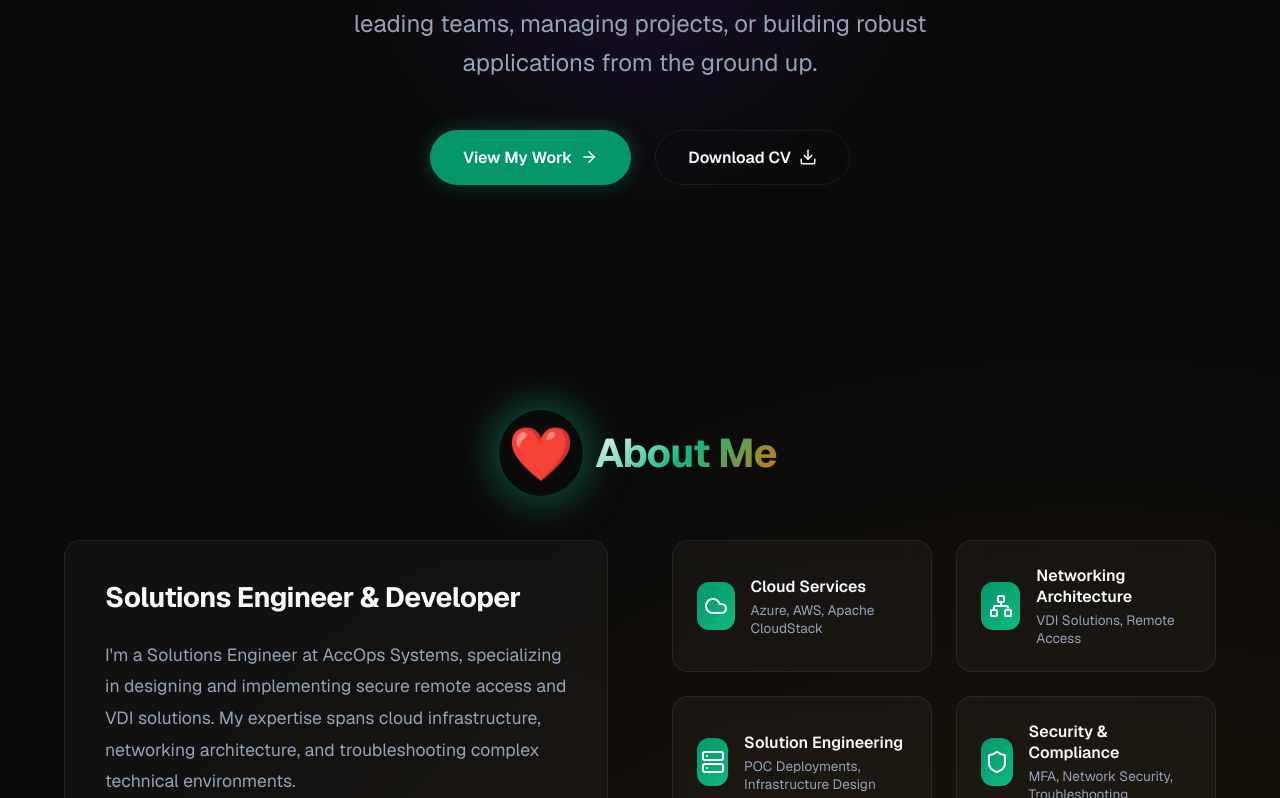
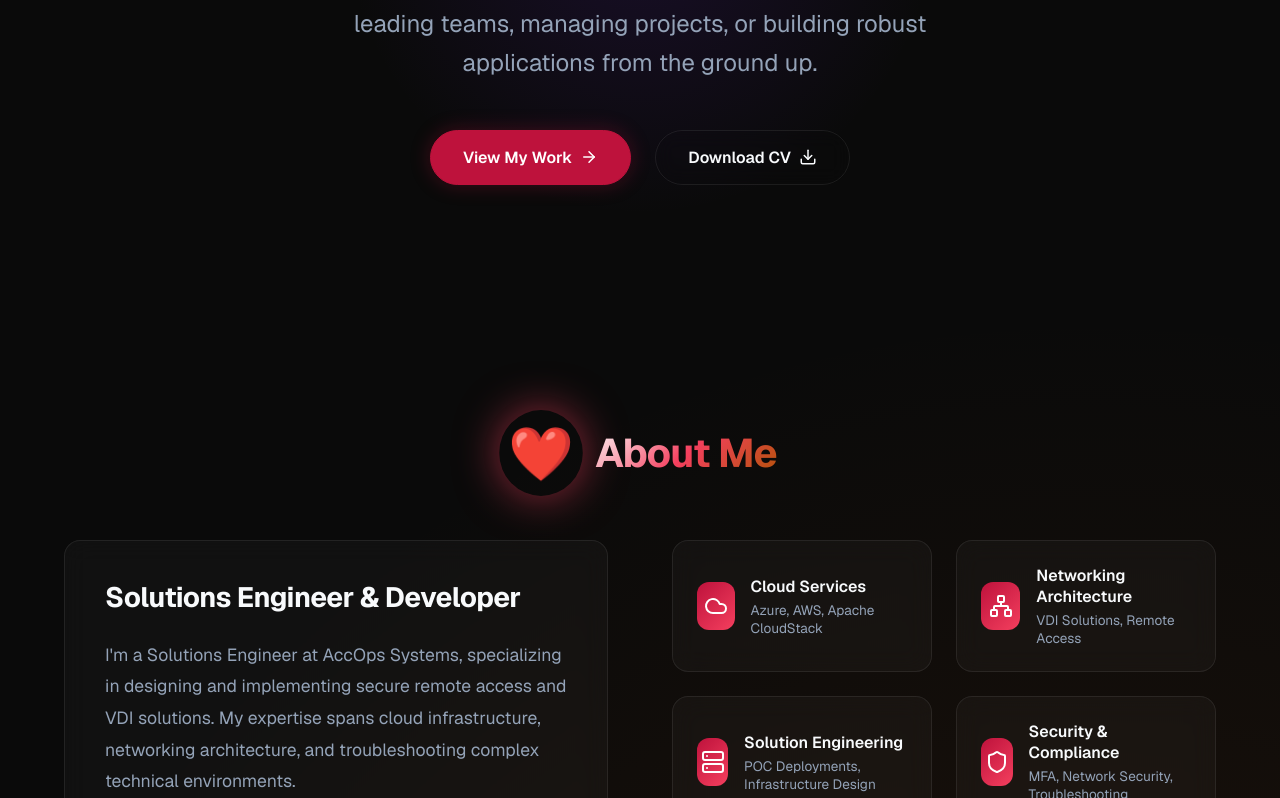
Before and after one commit to ankitraj2234/MyPortfolio, a Next.js app: page / in a window 1280 px wide. Shown: the part 482-1280 px from the top of the page. Built offline with nearby package versions, Linux system fonts and the light colour scheme.

Commit message:
feat: Rebrand to Crimson Red & Gold theme (Red Team / Security)

```diff
--- a/app/globals.css
+++ b/app/globals.css
@@ -1,12 +1,12 @@
 :root {
   /* Brand Colors - Modern Deep Space Theme */
-  /* Brand Colors - Secure Emerald & Amber (No Blue) */
-  --primary: #059669;
-  /* Emerald 600 - Security, Success, Growth */
-  --primary-glow: #10b981;
-  /* Emerald 500 - Active State */
-  --secondary: #d97706;
-  /* Amber 600 - Warm Companion */
+  /* Brand Colors - Crimson Red & Gold (Red Team Security Theme) */
+  --primary: #be123c;
+  /* Rose 700 - Bold, Security, Red Team */
+  --primary-glow: #f43f5e;
+  /* Rose 500 - Active State */
+  --secondary: #b45309;
+  /* Amber 700 - Gold/Bronze Companion */
   --accent: #fbbf24;
   /* Amber 400 - Vibrant Highlights */
 
@@ -51,8 +51,8 @@ body {
   background: var(--background);
   /* Mesh Gradient Background */
   background-image:
-    radial-gradient(circle at 15% 50%, rgba(5, 150, 105, 0.15), transparent 25%),
-    radial-gradient(circle at 85% 30%, rgba(217, 119, 6, 0.15), transparent 25%);
+    radial-gradient(circle at 15% 50%, rgba(190, 18, 60, 0.15), transparent 25%),
+    radial-gradient(circle at 85% 30%, rgba(180, 83, 9, 0.15), transparent 25%);
   font-family: var(--font-geist-sans), Arial, Helvetica, sans-serif;
   -webkit-font-smoothing: antialiased;
   -moz-osx-font-smoothing: grayscale;
--- a/components/About.tsx
+++ b/components/About.tsx
@@ -69,9 +69,9 @@ export default function About() {
                         <motion.div
                             animate={{
                                 boxShadow: [
-                                    '0 0 20px rgba(16, 185, 129, 0.3)',
-                                    '0 0 40px rgba(16, 185, 129, 0.6)',
-                                    '0 0 20px rgba(16, 185, 129, 0.3)'
+                                    '0 0 20px rgba(244, 63, 94, 0.3)',
+                                    '0 0 40px rgba(244, 63, 94, 0.6)',
+                                    '0 0 20px rgba(244, 63, 94, 0.3)'
                                 ]
                             }}
                             transition={{
@@ -128,7 +128,7 @@ export default function About() {
                                 viewport={{ once: false, amount: 0.1 }}
                                 whileHover={{
                                     scale: 1.05,
-                                    boxShadow: '0 0 20px rgba(16, 185, 129, 0.3)'
+                                    boxShadow: '0 0 20px rgba(244, 63, 94, 0.3)'
                                 }}
                                 transition={{ duration: 0.15 }}
                             >
--- a/components/Hero.module.css
+++ b/components/Hero.module.css
@@ -71,12 +71,12 @@
     background: var(--primary);
     color: white;
     border: 1px solid var(--primary);
-    box-shadow: 0 0 20px rgba(16, 185, 129, 0.3);
+    box-shadow: 0 0 20px rgba(190, 18, 60, 0.3);
 }
 
 .primaryBtn:hover {
     background: var(--primary-glow);
-    box-shadow: 0 0 40px rgba(16, 185, 129, 0.6);
+    box-shadow: 0 0 40px rgba(244, 63, 94, 0.6);
     transform: translateY(-2px);
     color: white;
 }
--- a/components/Navbar.module.css
+++ b/components/Navbar.module.css
@@ -77,8 +77,8 @@
 
 .cta:hover {
     transform: translateY(-2px);
-    box-shadow: 0 4px 20px rgba(16, 185, 129, 0.4);
-    /* Emerald glow */
+    box-shadow: 0 4px 20px rgba(244, 63, 94, 0.4);
+    /* Crimson glow */
     color: white;
 }
 
--- a/components/Projects.module.css
+++ b/components/Projects.module.css
@@ -33,7 +33,7 @@
     color: white;
     /* Dark text */
     border-color: var(--primary);
-    box-shadow: 0 0 15px rgba(16, 185, 129, 0.4);
+    box-shadow: 0 0 15px rgba(244, 63, 94, 0.4);
 }
 
 .grid {
```
